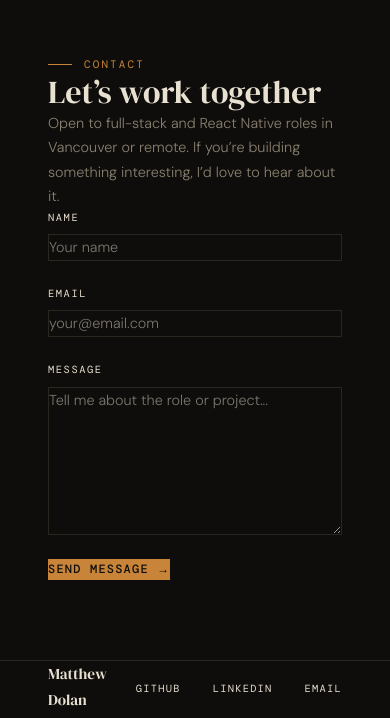
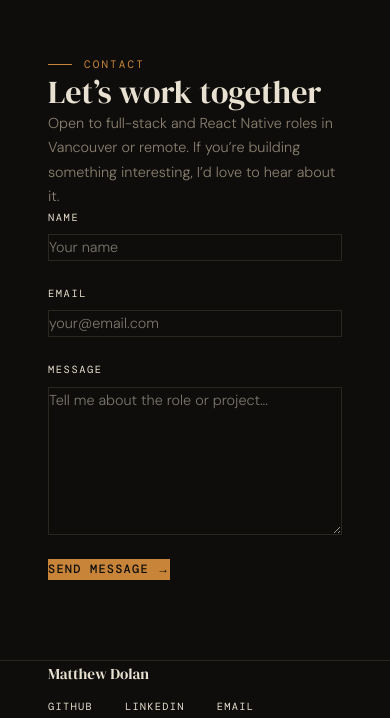
Before and after one commit to mdolancode/portfolio, a Next.js app: page / in a window 390 px wide. Shown: the part 4484-5202 px from the top of the page. Built offline with nearby package versions, Linux system fonts and the light colour scheme; a web font is replaced by a local one.

Commit message:
Fix Footer mobile layout to prevent text wrapping

```diff
--- a/src/components/Footer.tsx
+++ b/src/components/Footer.tsx
@@ -3,7 +3,7 @@
 export default function Footer() {
   return (
     <footer
-      className="flex justify-between items-center px-12 py-10"
+      className="flex flex-col gap-1 md:flex-row md:justify-between md:items-center px-6 py-8 md:px-12"
       style={{
         background: 'var(--color-bg)',
         borderTop: '1px solid var(--color-border)',
```
